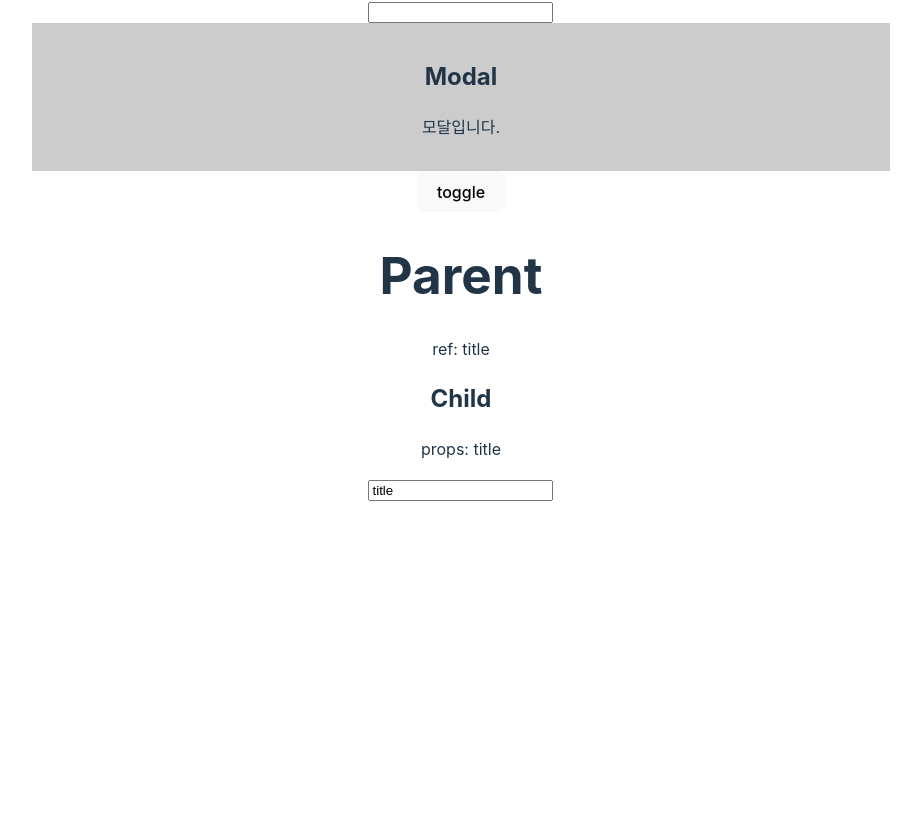
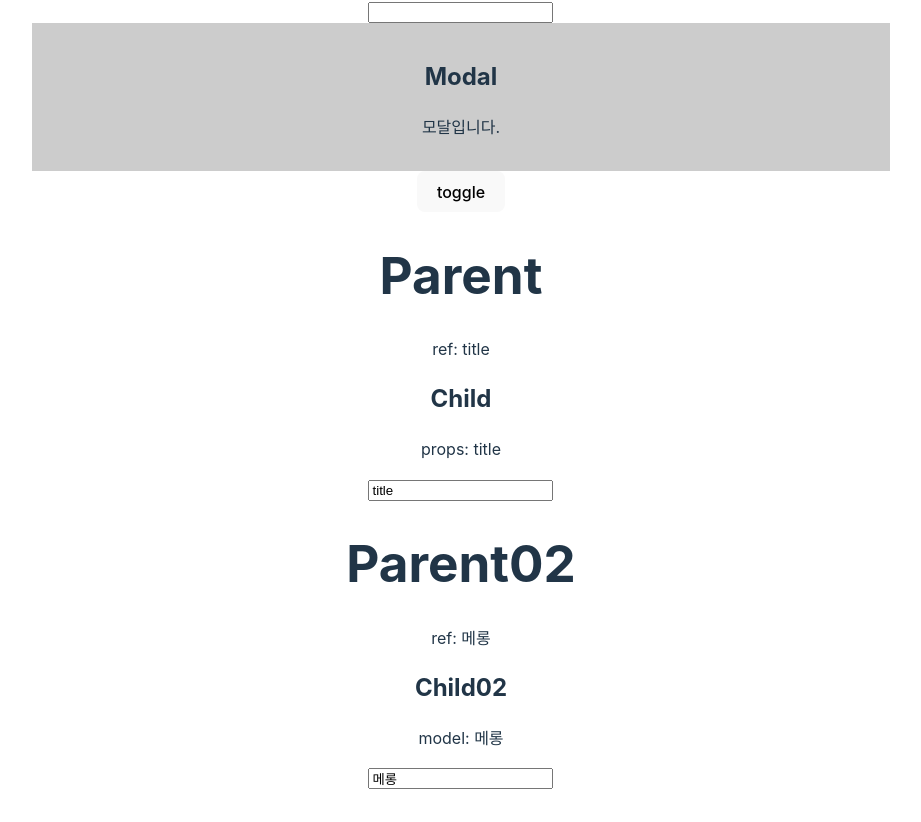
Before and after one commit to YooHyeok/vue3-vite-csslick-basic, a Vue app: page / in a window 1280 px wide. Shown: the part 1534-2356 px from the top of the page, without its empty margins (179-1100 px from the left). Before the commit the page ends 2067 px from the top, so only its background shows below. Built offline with nearby package versions, Linux system fonts and the light colour scheme.

Commit message:
feat: `Appendix - v-model` - 부록 v-model을 활용한 컴포넌트간 양방향 데이터 전달

```diff
--- a/src/App.vue
+++ b/src/App.vue
@@ -8,6 +8,7 @@ import Chapter05 from './components/Chapter05.vue'
 import Chapter06 from './components/Chapter06.vue'
 import Chapter07 from './components/Chapter07.vue'
 import Parent01 from './appendix/Parent01.vue'
+import Parent03 from './appendix/Parent03.vue'
 </script>
 
 <template>
@@ -20,6 +21,7 @@ import Parent01 from './appendix/Parent01.vue'
   <Chapter06/>
   <Chapter07/>
   <Parent01/>
+  <Parent03/>
 </template>
 
 <style scoped>
--- /dev/null
+++ b/src/appendix/Child03.vue
@@ -0,0 +1,14 @@
+<script setup>
+import {  defineModel } from 'vue';
+  const model = defineModel();
+  console.log(model.value)
+  model.value="메롱"
+</script>
+<template>
+  <h2>Child02</h2>
+  <p>model: {{ model }}</p>
+  <input
+    type="text"
+    v-model="model"
+  >
+</template>
--- /dev/null
+++ b/src/appendix/Parent03.vue
@@ -0,0 +1,13 @@
+<script setup>
+import { ref } from 'vue';
+import Child02 from './Child03.vue';
+
+let title = ref('title')
+</script>
+<template>
+  <h1>Parent02</h1>
+  <p>ref: {{ title }}</p>
+  <Child02
+    v-model="title"
+  />
+</template>
```
